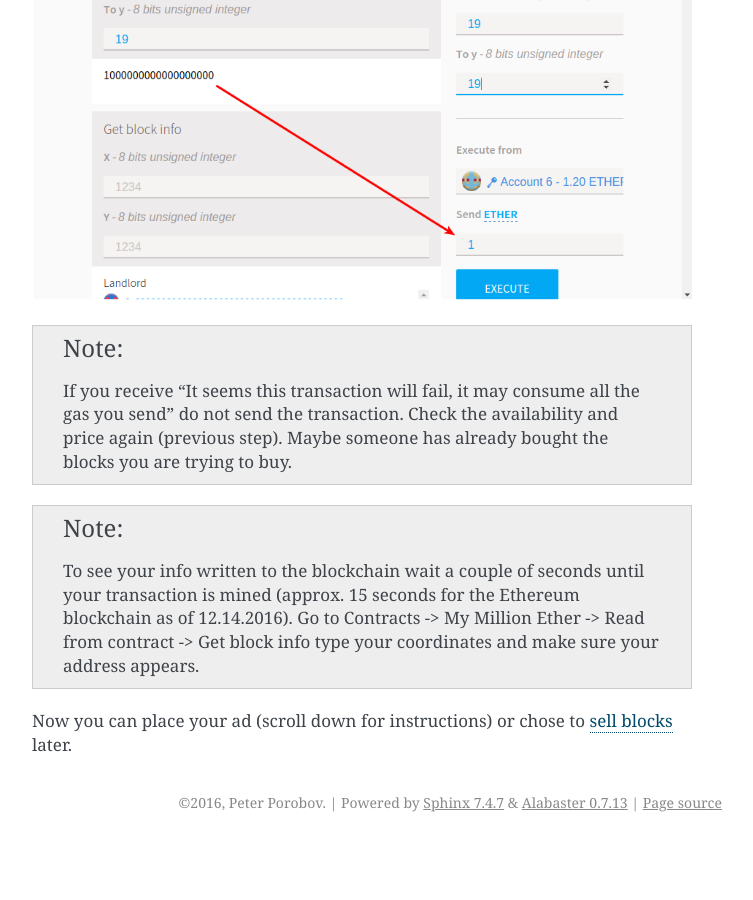
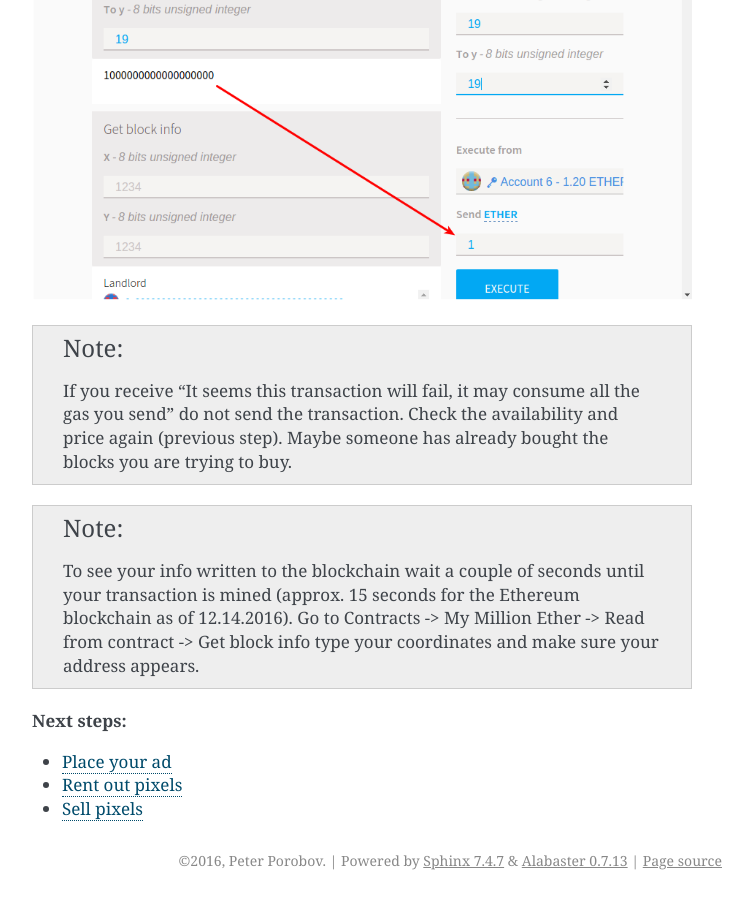
Before and after one commit to porobov/Million-Ether-Homepage-Docs, a Sphinx documentation site: the page built from source/buy.rst, in a window 1280 px wide and 900 px high, scrolled down 2332 px. Shown: the whole window, without its empty margins (388-1141 px from the left). Built offline with Sphinx 7.4.7, drawn with Linux system fonts in a browser that asks for light colours; before the commit the page ends 3174 px from its top, so only the background shows below that.

```diff
--- a/source/buy.rst
+++ b/source/buy.rst
@@ -1,8 +1,8 @@
+.. _buy:
+
 ##########
 BUY PIXELS
 ##########
-
-.. _buy:
 
 **Video:**
 
@@ -60,4 +60,8 @@ BUY PIXELS
 
 	To see your info written to the blockchain wait a couple of seconds until your transaction is mined (approx. 15 seconds for the Ethereum blockchain as of 12.14.2016). Go to Contracts -> My Million Ether -> Read from contract ->  Get block info type your coordinates and make sure your address appears.
 
-Now you can place your ad (scroll down for instructions) or chose to :ref:`sell blocks <sell>` later.
+**Next steps:**
+
+- :ref:`Place your ad <ads>`
+- :ref:`Rent out pixels <rent_out>`
+- :ref:`Sell pixels <sell>`
--- a/source/index.rst
+++ b/source/index.rst
@@ -14,9 +14,11 @@ Contents:
    rent
    ads
    withdraw
+   charity
    security
    policies
    admin
+   old
    license
 
 Indices and tables
--- a/source/interface.rst
+++ b/source/interface.rst
@@ -41,3 +41,7 @@ If you don't have an Ethereum address yet, `go get one <http://ethereum.stackexc
 - click ok
 
 You now should be able to see My Million Ether contract in Contracts section.
+
+**Next steps:**
+
+- :ref:`Buy pixels <buy>`
--- a/source/withdraw.rst
+++ b/source/withdraw.rst
@@ -3,6 +3,8 @@
 ############
 WITHDRAW ETH
 ############
+
+.. _check_bal:
 
 **1. Check your balance**
 
```
Also changed, not shown: source/charity.rst (added, +67 -0 lines), source/old.rst (added, +20 -0 lines).
